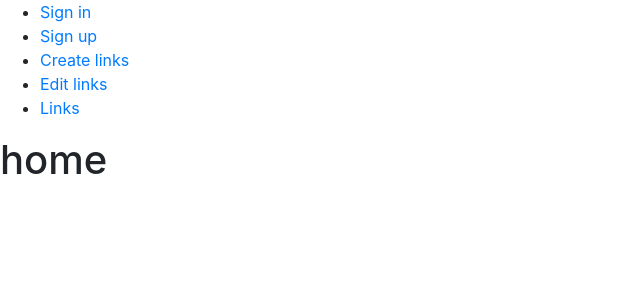
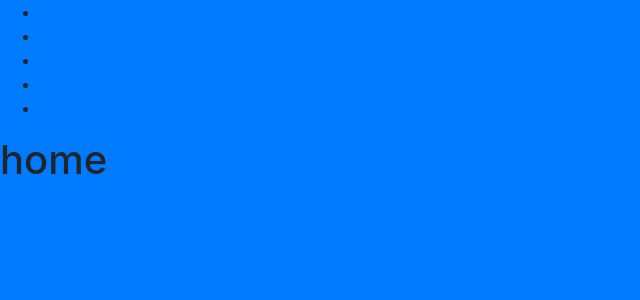
Before and after one commit to yan-almeida/links-frontend, a React (Create React App) app: page / in a window 1280 px wide. Shown: the top 300 px of the page, without its empty margins (0-640 px from the left). Built offline with nearby package versions, Linux system fonts and the light colour scheme.

Commit message:
sass configurado

```diff
--- a/package.json
+++ b/package.json
@@ -7,7 +7,7 @@
     "@testing-library/react": "^9.5.0",
     "@testing-library/user-event": "^7.2.1",
     "babel-eslint": "^10.1.0",
-    "bootstrap": "^4.5.0",
+    "bootstrap": "^4.3.1",
     "react": "^16.13.1",
     "react-dom": "^16.13.1",
     "react-router-dom": "^5.2.0",
@@ -34,5 +34,8 @@
       "last 1 firefox version",
       "last 1 safari version"
     ]
+  },
+  "devDependencies": {
+    "node-sass": "^4.14.1"
   }
 }
--- a/src/index.js
+++ b/src/index.js
@@ -3,6 +3,6 @@ import ReactDOM from "react-dom";
 
 import App from "./App";
 
-import "bootstrap/dist/css/bootstrap.min.css";
+import "./main.scss";
 
 ReactDOM.render(<App />, document.getElementById("root"));
--- /dev/null
+++ b/src/main.scss
@@ -0,0 +1,5 @@
+@import'node_modules/bootstrap/scss/bootstrap';
+
+body{
+  background-color: $primary;
+}
```
Also changed, not shown: 1 other file (tests, documents, lock files or other folders).
